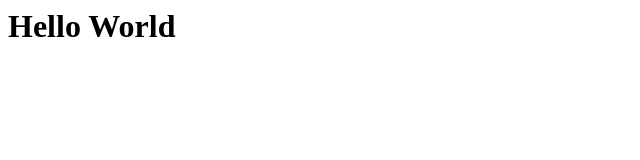
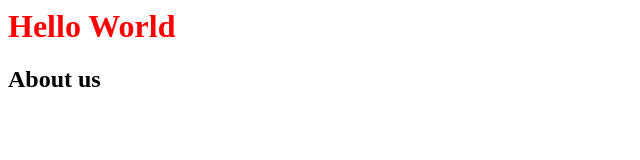
Before and after one commit to DraganaVecic/firstGitProject, a plain HTML site: page index.html in a window 1280 px wide. Shown: the whole page, without its empty margins (0-640 px from the left). Drawn offline with Linux system fonts and the light colour scheme.

Commit message:
links css to html file

```diff
--- a/css/main.css
+++ b/css/main.css
@@ -0,0 +1,5 @@
+h1 {
+
+color:red;
+
+}
--- a/index.html
+++ b/index.html
@@ -1 +1,10 @@
+<head>
+  <link rel="stylesheet" type="text/css" href="css/main.css">
+</head>
+
+
+
 <h1>Hello World</h1>
+
+
+<h2>About us </h2>
```
